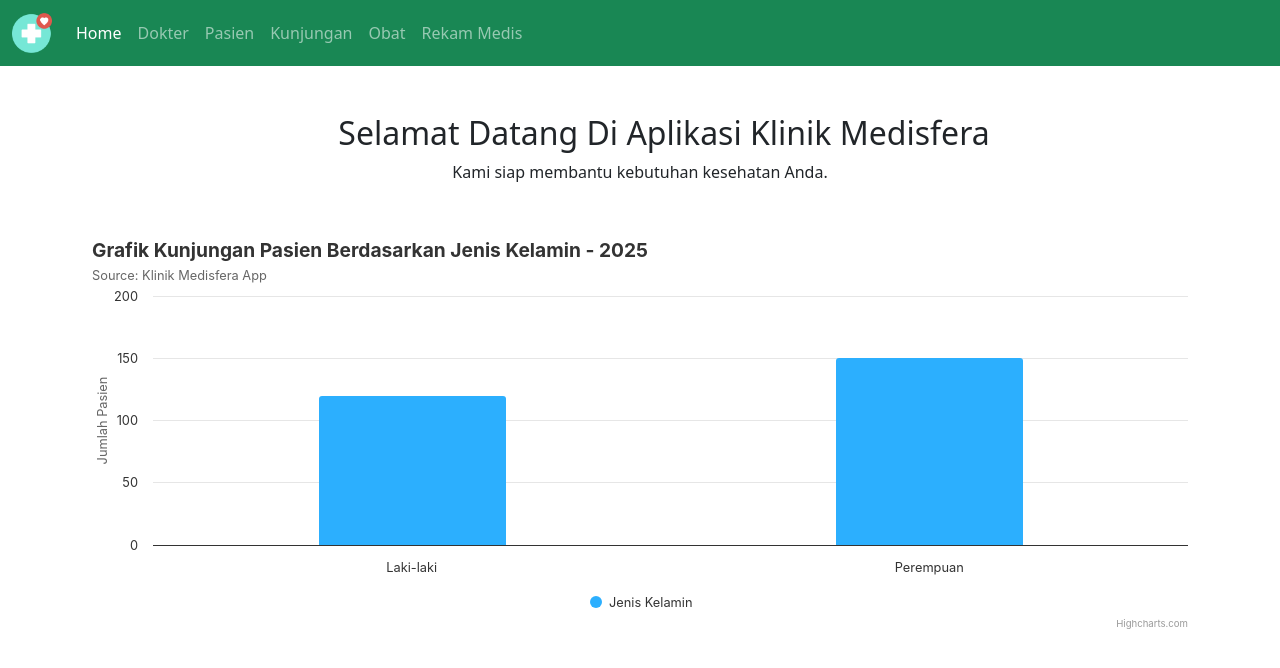
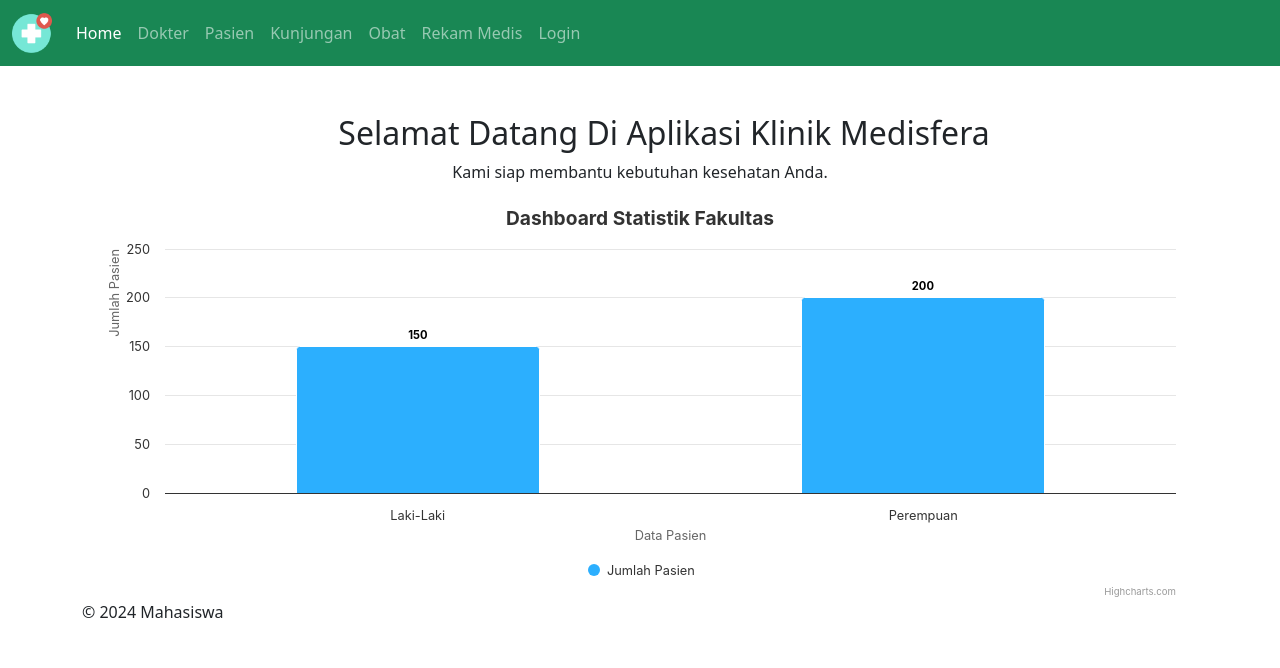
Before and after one commit to totti-love/klinik, a React (Vite) app in the folder klinik-uas/: page /home in a window 1280 px wide. Shown: the top 668 px of the page. Built offline with nearby package versions, Linux system fonts and the light colour scheme.

Commit message:
LANJUT LOGIN

```diff
--- a/klinik-uas/src/App.jsx
+++ b/klinik-uas/src/App.jsx
@@ -1,8 +1,8 @@
 import React, { Suspense, useState } from "react";
 import { BrowserRouter as Router, Route, Routes, NavLink } from "react-router-dom";
-
-//import ProtectedRoute from "./components/ProtectedRoute"; // ProtectedRoute Component
-//import Logout from "./components/Logout";
+import Loader from "./components/Loader"; // Loader Component
+import ProtectedRoute from "./components/ProtectedRoute"; // ProtectedRoute Component
+import Logout from "./components/Logout";
 
 const Home = React.lazy(() => import("./components/Home"))
 const DokterList = React.lazy(() => import("./components/Dokter/List"))
@@ -20,11 +20,10 @@ const KunjunganEdit = React.lazy(() => import("./components/Kunjungan/Edit"))
 const RekamMedisList = React.lazy(() => import("./components/RekamMedis/List"))
 const RekamMedisCreate = React.lazy(() => import("./components/RekamMedis/Create"))
 const RekamMedisEdit = React.lazy(() => import("./components/RekamMedis/Edit"))
-
-//const Login = React.lazy(() => import("./components/Login"));
+const Login = React.lazy(() => import("./components/Login"));
 
 const App = () => {
-  //const [token, setToken] = useState(localStorage.getItem("authToken")); // Ambil token dari localStorage
+const [token, setToken] = useState(localStorage.getItem("authToken")); // Ambil token dari localStorage
 
   return (
     <Router>
@@ -44,6 +43,7 @@ const App = () => {
           >
             <span className="navbar-toggler-icon"></span>
           </button>
+
           <div className="collapse navbar-collapse" id="navbarSupportedContent">
             <ul className="navbar-nav me-auto mb-2 mb-lg-0">
               <li className="nav-item">
@@ -76,7 +76,7 @@ const App = () => {
                   Rekam Medis
                 </NavLink>
               </li>
-              {/* <li>
+              <li>
                 {token ? ( // Tampilkan Logout jika token ada
                   <NavLink className="nav-link" to="/logout">
                     Logout
@@ -86,31 +86,39 @@ const App = () => {
                     Login
                   </NavLink>
                 )}
-              </li> */}
+              </li>
             </ul>
           </div>
         </div>
       </nav>
+
+      <div className="container">
+        <Suspense fallback={<Loader />}>
+          {/* Suspense untuk fallback saat loading */}
       <Routes>
-        {/* <Route path="/login" element={<Login setToken={setToken} />} />
-        <Route path="/logout" element={<Logout />} /> */}
-        <Route path="/home" element={<Home />} />
-        <Route path="/dokter" element={<DokterList />} />
-        <Route path="/dokter/create" element={<DokterCreate />} />
-        <Route path="/dokter/edit/:id" element={<DokterEdit />} />
-        <Route path="/pasien" element={<PasienList />} />
-        <Route path="/pasien/create" element={<PasienCreate />} />
-        <Route path="/pasien/edit/:id" element={<PasienEdit />} />
-        <Route path="/kunjungan" element={<KunjunganList />} />
-        <Route path="/kunjungan/create" element={<KunjunganCreate />} />
-        <Route path="/kunjungan/edit/:id" element={<KunjunganEdit />} />
-        <Route path="/obat" element={<ObatList />} />
-        <Route path="/obat/create" element={<ObatCreate />} />
-        <Route path="/obat/edit/:id" element={<ObatEdit />} />
-        <Route path="/rekamMedis" element={<RekamMedisList />} />
-        <Route path="/rekamMedis/create" element={<RekamMedisCreate />} />
-        <Route path="/rekamMedis/edit/:id" element={<RekamMedisEdit />} />
+        <Route path="/home" element={<Home />} /> {/* Route ke halaman Home */}
+        <Route path="/login" element={<Login setToken={setToken} />} />
+        <Route path="/logout" element={<Logout />} />
+        <Route path="/dokter" element={<ProtectedRoute><DokterList /></ProtectedRoute>} />
+        <Route path="/dokter/create" element={<ProtectedRoute><DokterCreate /></ProtectedRoute>} />
+        <Route path="/dokter/edit/:id" element={<ProtectedRoute> <DokterEdit /></ProtectedRoute>} />
+        <Route path="/pasien" element={<ProtectedRoute><PasienList /></ProtectedRoute>} />
+        <Route path="/pasien/create" element={<ProtectedRoute><PasienCreate /></ProtectedRoute>} />
+        <Route path="/pasien/edit/:id" element={<ProtectedRoute><PasienEdit /></ProtectedRoute>} />
+        <Route path="/kunjungan" element={<ProtectedRoute><KunjunganList /></ProtectedRoute>} />
+        <Route path="/kunjungan/create" element={<ProtectedRoute><KunjunganCreate /></ProtectedRoute>} />
+        <Route path="/kunjungan/edit/:id" element={<ProtectedRoute><KunjunganEdit /></ProtectedRoute>} />
+        <Route path="/obat" element={<ProtectedRoute><ObatList /></ProtectedRoute>} />
+        <Route path="/obat/create" element={<ProtectedRoute><ObatCreate /></ProtectedRoute>} />
+        <Route path="/obat/edit/:id" element={<ProtectedRoute><ObatEdit /></ProtectedRoute>} />
+        <Route path="/rekamMedis" element={<ProtectedRoute><RekamMedisList /></ProtectedRoute>} />
+        <Route path="/rekamMedis/create" element={<ProtectedRoute><RekamMedisCreate /></ProtectedRoute>} />
+        <Route path="/rekamMedis/edit/:id" element={<ProtectedRoute><RekamMedisEdit /></ProtectedRoute>} />
       </Routes>
+      </Suspense>
+
+      <div>&copy; 2024 Mahasiswa</div>
+      </div>
     </Router>
   );
 }
--- a/klinik-uas/src/components/Home.jsx
+++ b/klinik-uas/src/components/Home.jsx
@@ -3,48 +3,43 @@ import Highcharts from "highcharts";
 import HighchartsReact from "highcharts-react-official";
 
 export default function Home() {
-  // Data grafik
-  const pasien = [
-    { jenis_kelamin: "Laki-laki", jumlah: 120 },
-    { jenis_kelamin: "Perempuan", jumlah: 150 },
-  ];
-
-  // Konfigurasi Highcharts
-  const options = {
+  const chartOptions = {
     chart: {
       type: "column",
     },
     title: {
-      text: "Grafik Kunjungan Pasien Berdasarkan Jenis Kelamin - 2025",
-      align: "left",
-    },
-    subtitle: {
-      text: "Source: Klinik Medisfera App",
-      align: "left",
+      text: "Dashboard Statistik Fakultas",
     },
     xAxis: {
-      categories: pasien.map((row) => row.jenis_kelamin), // Kategori berdasarkan jenis kelamin
-      crosshair: true,
+      categories: [
+        "Laki-Laki",
+        "Perempuan",
+      ],
+      title: {
+        text: "Data Pasien",
+      },
     },
     yAxis: {
       min: 0,
       title: {
         text: "Jumlah Pasien",
+        align: "high",
       },
-    },
-    tooltip: {
-      valueSuffix: " pasien",
+      labels: {
+        overflow: "justify",
+      },
     },
     plotOptions: {
       column: {
-        pointPadding: 0.2,
-        borderWidth: 0,
+        dataLabels: {
+          enabled: true,
+        },
       },
     },
     series: [
       {
-        name: "Jenis Kelamin",
-        data: pasien.map((row) => row.jumlah), // Data jumlah pasien
+        name: "Jumlah Pasien",
+        data: [150, 200], // Data contoh jumlah pasien berdasarkan jenis kelamin
       },
     ],
   };
@@ -55,11 +50,7 @@ export default function Home() {
         Selamat Datang Di Aplikasi Klinik Medisfera
       </h2>
       <p className="text-center">Kami siap membantu kebutuhan kesehatan Anda.</p>
-
-      {/* Grafik Highcharts */}
-      <div className="mt-5">
-        <HighchartsReact highcharts={Highcharts} options={options} />
-      </div>
+        <HighchartsReact highcharts={Highcharts} options={chartOptions} />
     </div>
   );
 }
```
Also changed, not shown: klinik-uas/src/components/Loader.jsx (renamed from klinik-uas/src/components/Loader..jsx).
